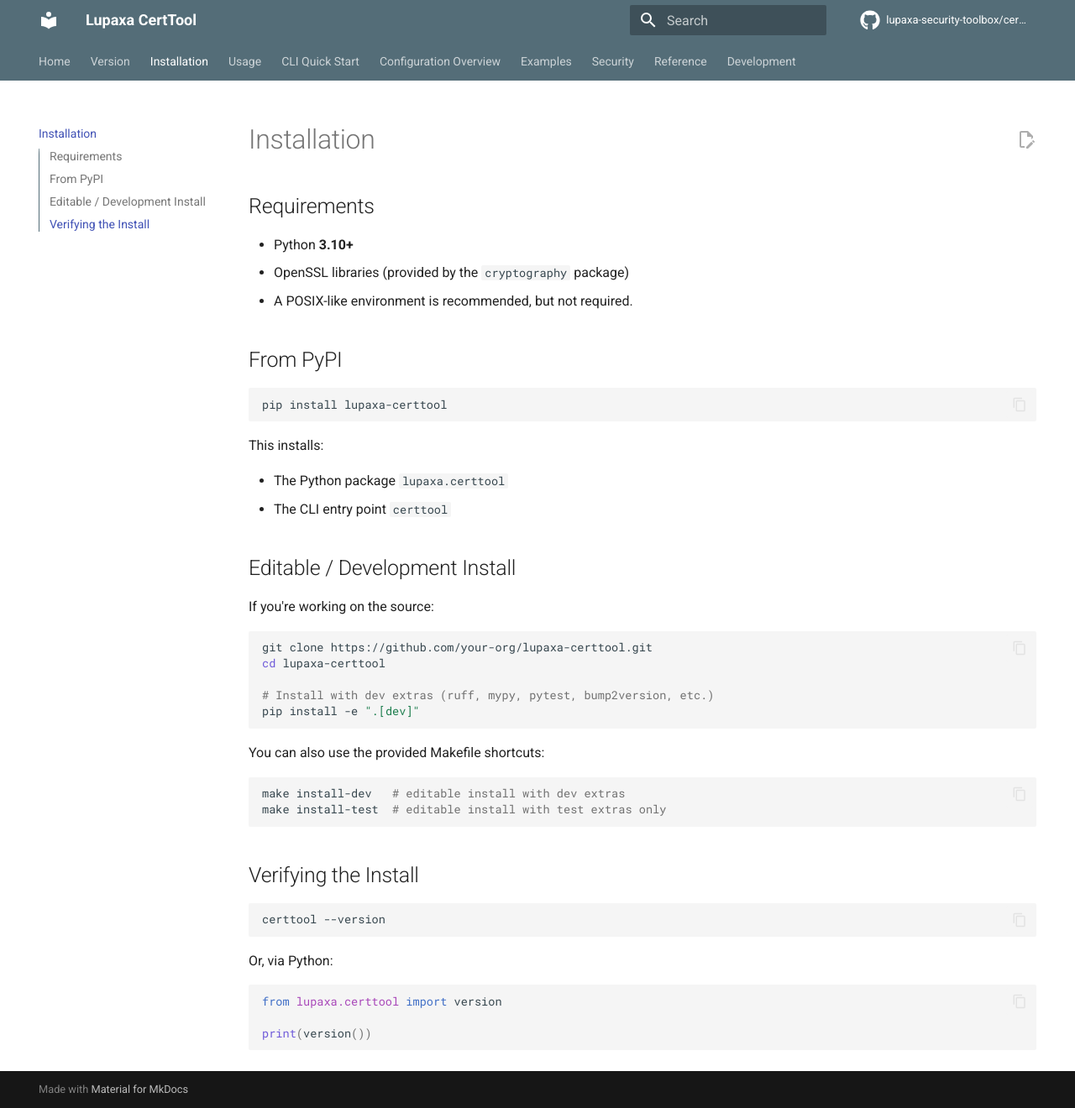
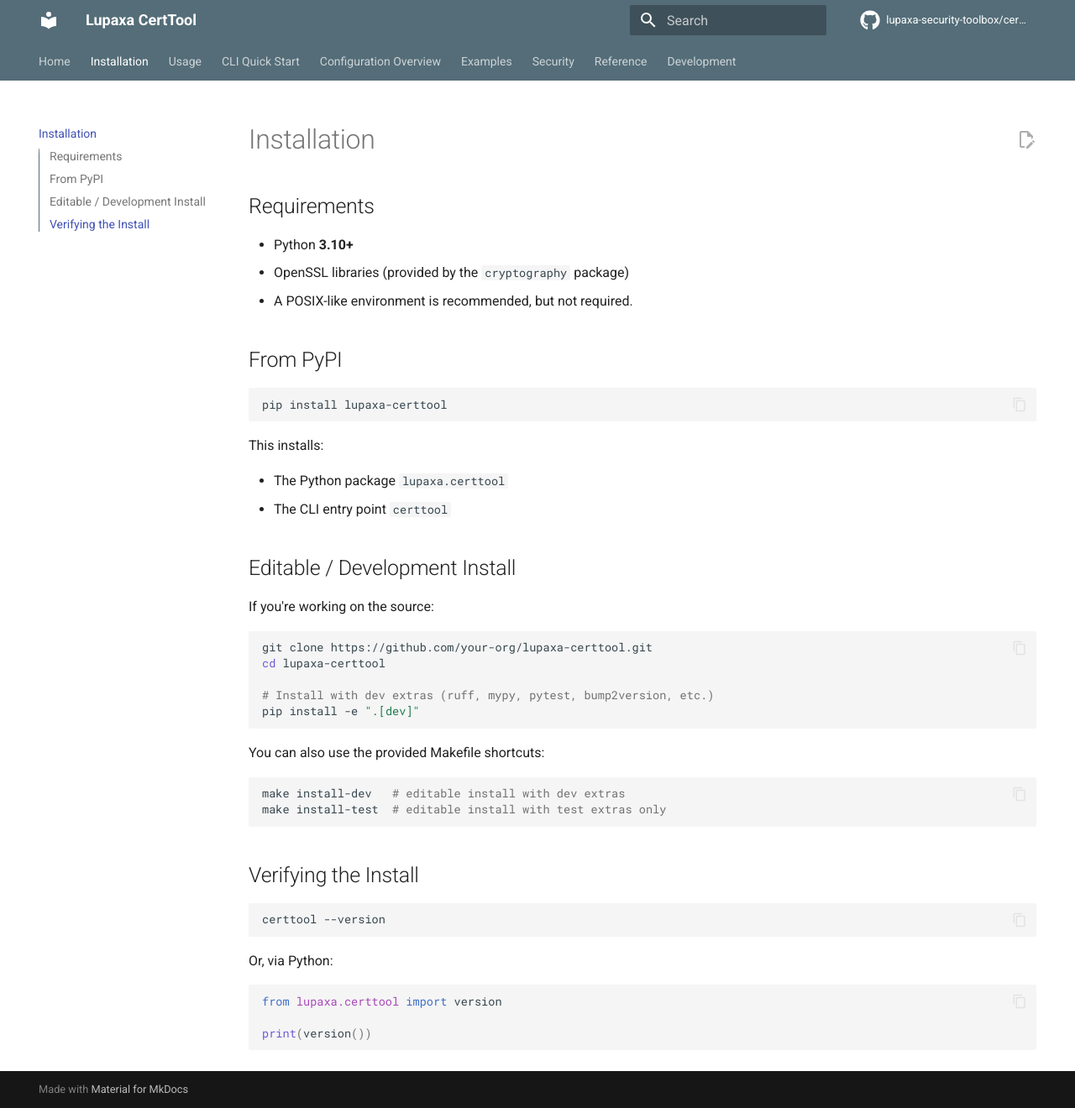
Before and after one commit to lupaxa-security-toolbox/certtool, an MkDocs documentation site: the page built from docs/installation.md, in a window 1280 px wide and 1320 px high. Shown: the whole window at 84% size. Built offline with MkDocs 1.6.1 and Material for MkDocs 9.7.7, drawn with Linux system fonts in a browser that asks for light colours; comment, search, counter and statistics services are not loaded.

Commit message:
Updated the docs and cleaned some biys up

```diff
--- a/mkdocs.yml
+++ b/mkdocs.yml
@@ -49,7 +49,6 @@
 
 nav:
   - Home: index.md
-  - Version: version.md
   - Installation: installation.md
   - Usage: usage.md
   - CLI Quick Start: cli.md
```
Also changed, not shown: docs/index.md (+4 -0 lines), docs/version.md (deleted, +0 -3 lines).
